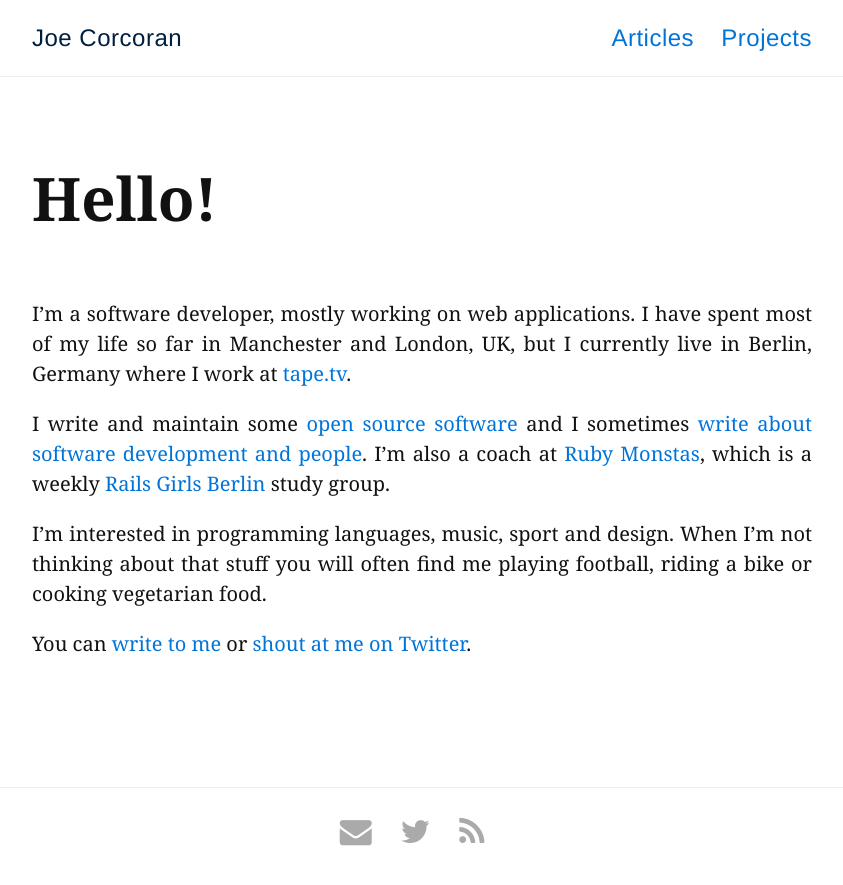
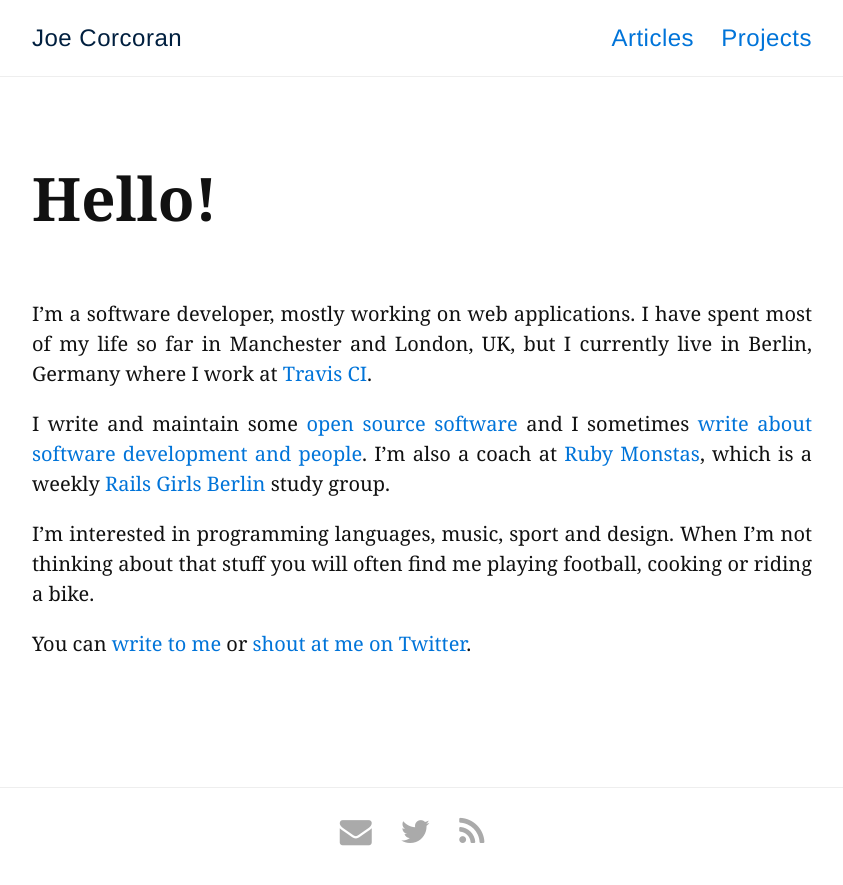
Before and after one commit to joecorcoran/corcoran.online, a Jekyll site: the page built from index.markdown, in a window 1280 px wide. Shown: the top 885 px of the page, without its empty margins (218-1061 px from the left). Built offline with Jekyll 4.4.1, drawn with Linux system fonts in a browser that asks for light colours; Markdown is read by kramdown in place of the engine named in the settings.

Commit message:
Update job

```diff
--- a/index.markdown
+++ b/index.markdown
@@ -5,10 +5,10 @@ section: about
 
 # Hello!
 
-I'm a software developer, mostly working on web applications. I have spent most of my life so far in Manchester and London, UK, but I currently live in Berlin, Germany where I work at [tape.tv](http://tape.tv).
+I'm a software developer, mostly working on web applications. I have spent most of my life so far in Manchester and London, UK, but I currently live in Berlin, Germany where I work at [Travis CI](https://travis-ci.org/).
 
 I write and maintain some [open source software](/projects) and I sometimes [write about software development and people](/articles). I'm also a coach at [Ruby Monstas](http://rubymonstas.org/), which is a weekly [Rails Girls Berlin](http://railsgirlsberlin.de/) study group.
 
-I'm interested in programming languages, music, sport and design. When I'm not thinking about that stuff you will often find me playing football, riding a bike or cooking vegetarian food.
+I'm interested in programming languages, music, sport and design. When I'm not thinking about that stuff you will often find me playing football, cooking or riding a bike.
 
 You can [write to me](mailto:joe@corcoran.io) or [shout at me on Twitter](http://twitter.com/josephcorcoran).
```
Also changed, not shown: 1 other file.
